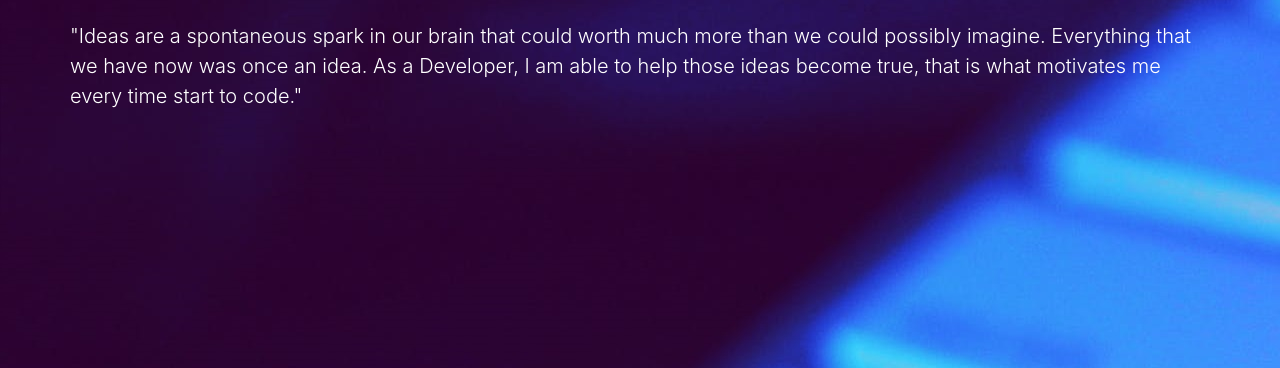
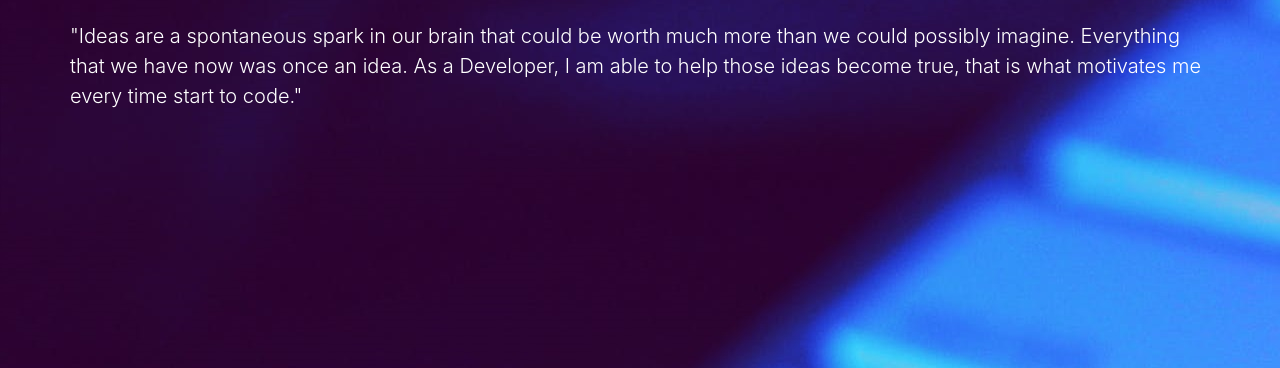
Before and after one commit to Crisest/crisest.github.io, a website: page index.html in a window 1280 px wide. Shown: the part 432-800 px from the top of the page. Drawn offline with nearby package versions, Linux system fonts and the light colour scheme.

Commit message:
grammar correction

```diff
--- a/index.html
+++ b/index.html
@@ -48,7 +48,7 @@
           <h1 class="text-center text-light mt-3 display-1 ">Yorguin Murillo</h1>
         <h3 class="m-4 text-light">Full Stack Developer</h3>
         <div class="row">
-          <p class="text-white lead">"Ideas are a spontaneous spark in our brain that could worth much more than we
+          <p class="text-white lead">"Ideas are a spontaneous spark in our brain that could be worth much more than we
             could
             possibly imagine. Everything that we have now was once an idea. As a Developer, I am able to help those
             ideas become true, that is what motivates me every time start to code."</p>
```
